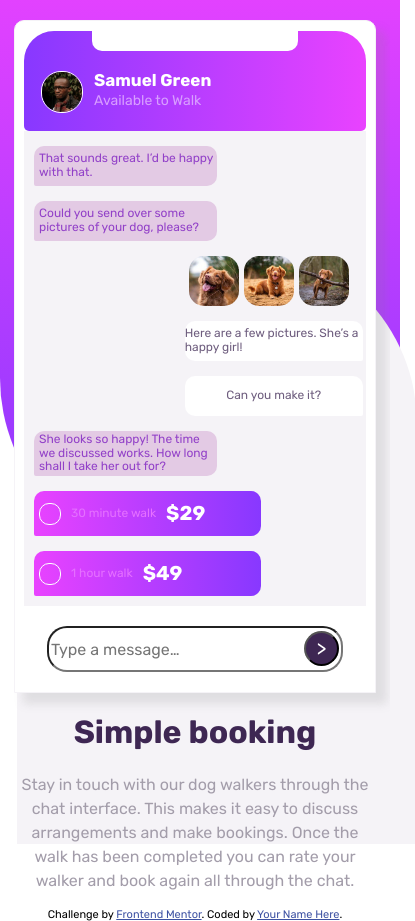
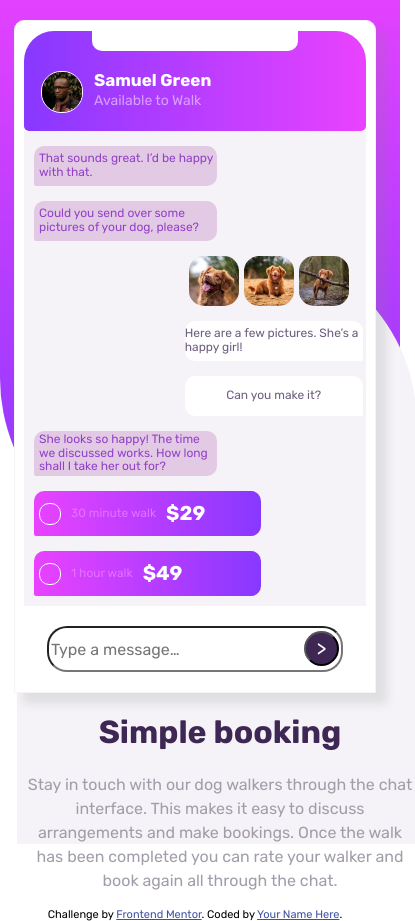
Before and after one commit to DilanLopz23/chat_app_css_illustration, a plain HTML site: page index.html in a window 390 px wide. Shown: the whole page, 415 px wide, since content can reach past the window. Drawn offline with nearby package versions, Linux system fonts and the light colour scheme; files that its build step writes are made by us from their sources.

Commit message:
Update _mobileDesing.scss

```diff
--- a/sass/_mobileDesing.scss
+++ b/sass/_mobileDesing.scss
@@ -7,9 +7,8 @@
             width: 360px;
         }
         .item_app2{
-            width: 360px;
+            width: 100vw;
             text-align: center;
-            margin: auto;
         }
     }
 }
```
